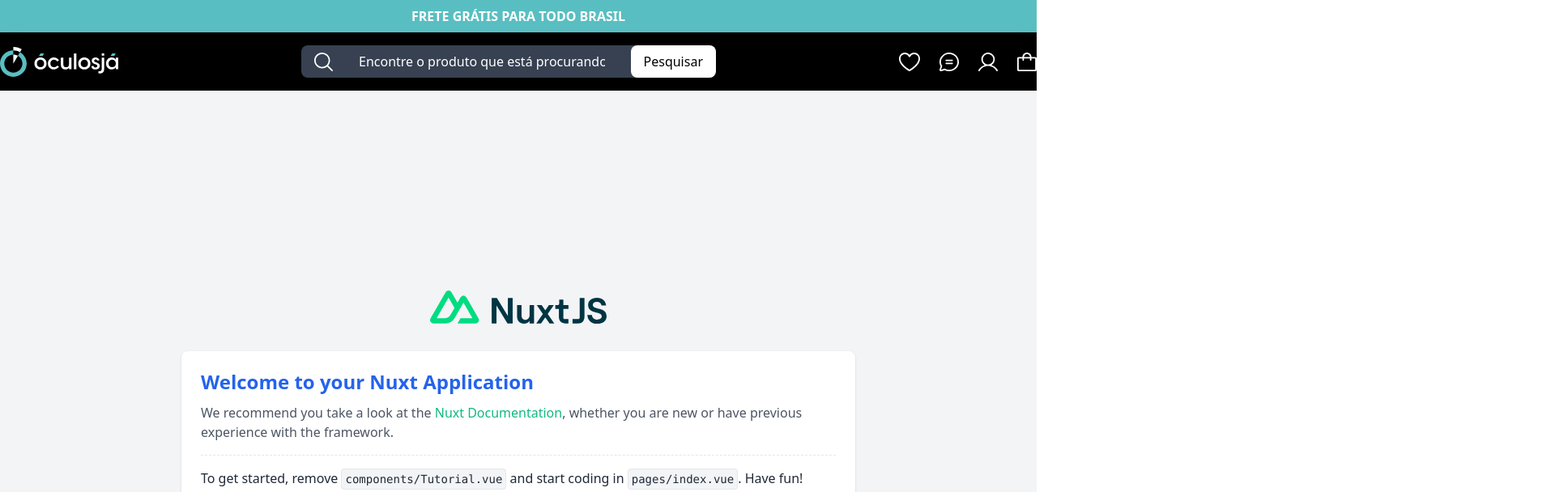
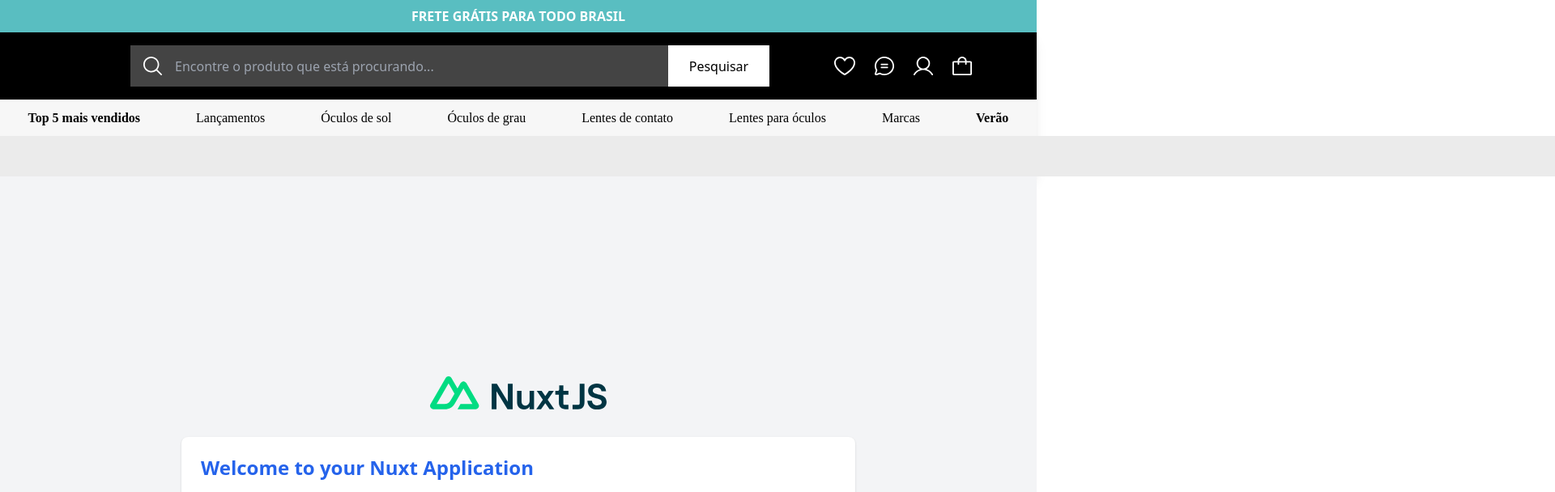
Before and after one commit to marcotulionasc/git-remote-add-origin-https---github.com-marcotulionasc-lp-product, a Nuxt app: page / in a window 1280 px wide. Shown: the top 608 px of the page at 81% size, 1920 px wide, since content can reach past the window. Built offline with nearby package versions, Linux system fonts and the light colour scheme.

Commit message:
:sparkles: subindo o design

```diff
--- a/components/HeaderPage.vue
+++ b/components/HeaderPage.vue
@@ -1,30 +1,26 @@
 <template>
   <header class="w-full bg-black shadow-lg">
+
+    <!-- Menu principal -->
     <div class="container mx-auto flex justify-between items-center py-4">
-      <!-- Logo -->
-      <div class="flex items-center">
-
+      <div class="flex items-center mx-20">
         <img src="../assets/images/Modo_de_isolamento.svg" alt="Logo" />
       </div>
 
-      <!-- Campo de busca -->
-      <div class="flex items-center bg-gray-700 rounded-lg w-2/5">
+      <div class="flex items-center bg-[#444444] w-[789px] h-[51px]">
         <span class="text-white px-4">
-          <!-- Ícone de lupa -->
           <svg width="23" height="23" viewBox="0 0 23 23" fill="none" xmlns="http://www.w3.org/2000/svg">
             <path
               d="M22.741 21.4907L17.2104 15.9612C18.8134 14.0367 19.6128 11.5683 19.4422 9.06946C19.2716 6.57063 18.1442 4.23378 16.2945 2.54502C14.4448 0.856254 12.0153 -0.0543923 9.51126 0.00251513C7.00726 0.0594225 4.6216 1.0795 2.85055 2.85055C1.0795 4.6216 0.0594225 7.00726 0.00251513 9.51126C-0.0543923 12.0153 0.856254 14.4448 2.54502 16.2945C4.23378 18.1442 6.57063 19.2716 9.06946 19.4422C11.5683 19.6128 14.0367 18.8134 15.9612 17.2104L21.4907 22.741C21.5728 22.8231 21.6702 22.8883 21.7775 22.9327C21.8848 22.9771 21.9997 23 22.1159 23C22.232 23 22.3469 22.9771 22.4542 22.9327C22.5615 22.8883 22.6589 22.8231 22.741 22.741C22.8231 22.6589 22.8883 22.5615 22.9327 22.4542C22.9771 22.3469 23 22.232 23 22.1159C23 21.9997 22.9771 21.8848 22.9327 21.7775C22.8883 21.6702 22.8231 21.5728 22.741 21.4907ZM1.79173 9.74465C1.79173 8.17171 2.25816 6.63409 3.13204 5.32624C4.00592 4.01839 5.24799 2.99905 6.7012 2.39711C8.1544 1.79517 9.75347 1.63768 11.2962 1.94454C12.8389 2.25141 14.256 3.00885 15.3682 4.12108C16.4804 5.23332 17.2379 6.65039 17.5448 8.19311C17.8516 9.73582 17.6941 11.3349 17.0922 12.7881C16.4902 14.2413 15.4709 15.4834 14.163 16.3573C12.8552 17.2311 11.3176 17.6976 9.74465 17.6976C7.63612 17.6952 5.61462 16.8566 4.12367 15.3656C2.63271 13.8747 1.79407 11.8532 1.79173 9.74465Z"
               fill="white" />
           </svg>
-
         </span>
         <input type="text" placeholder="Encontre o produto que está procurando..."
-          class="bg-gray-700 text-white placeholder-white outline-none flex-grow py-2 px-4" />
-        <button class="bg-white text-black ml-4 px-4 py-2 rounded-lg">Pesquisar</button>
+          class="w-[789px] h-[51px] bg-[#444444]" />
+        <button class="w-[162px] h-[51px] bg-white">Pesquisar</button>
       </div>
 
-      <!-- Ícones à direita -->
-      <div class="flex space-x-6 text-white">
+      <div class="flex space-x-6 text-white mx-20">
         <svg width="26" height="23" viewBox="0 0 26 23" fill="none" xmlns="http://www.w3.org/2000/svg">
           <path
             d="M18.8036 0C16.4067 0 14.3081 1.064 13 2.8625C11.6919 1.064 9.5933 0 7.19643 0C5.28848 0.00221995 3.45929 0.785612 2.11016 2.17831C0.761034 3.571 0.0021505 5.45927 0 7.42883C0 15.8162 12.0471 22.6052 12.5601 22.8856C12.6953 22.9607 12.8465 23 13 23C13.1535 23 13.3047 22.9607 13.4399 22.8856C13.9529 22.6052 26 15.8162 26 7.42883C25.9978 5.45927 25.239 3.571 23.8898 2.17831C22.5407 0.785612 20.7115 0.00221995 18.8036 0ZM13 20.9445C10.8805 19.6696 1.85714 13.862 1.85714 7.42883C1.85899 5.96762 2.42211 4.5668 3.42302 3.53356C4.42393 2.50033 5.78093 1.91902 7.19643 1.91712C9.45402 1.91712 11.3495 3.15845 12.1411 5.15226C12.211 5.32807 12.33 5.47844 12.483 5.58427C12.6359 5.69009 12.8159 5.74659 13 5.74659C13.1841 5.74659 13.3641 5.69009 13.517 5.58427C13.67 5.47844 13.789 5.32807 13.8589 5.15226C14.6505 3.15486 16.546 1.91712 18.8036 1.91712C20.2191 1.91902 21.5761 2.50033 22.577 3.53356C23.5779 4.5668 24.141 5.96762 24.1429 7.42883C24.1429 13.8524 15.1171 19.6684 13 20.9445Z"
@@ -46,10 +42,86 @@
             d="M22.1538 5.52H17.5385C17.5385 4.05601 16.9549 2.65197 15.9163 1.61677C14.8776 0.58157 13.4689 0 12 0C10.5311 0 9.12238 0.58157 8.08372 1.61677C7.04505 2.65197 6.46154 4.05601 6.46154 5.52H1.84615C1.35652 5.52 0.886947 5.71386 0.540726 6.05892C0.194505 6.40399 0 6.872 0 7.36V21.16C0 21.648 0.194505 22.116 0.540726 22.4611C0.886947 22.8061 1.35652 23 1.84615 23H22.1538C22.6435 23 23.1131 22.8061 23.4593 22.4611C23.8055 22.116 24 21.648 24 21.16V7.36C24 6.872 23.8055 6.40399 23.4593 6.05892C23.1131 5.71386 22.6435 5.52 22.1538 5.52ZM12 1.84C12.9793 1.84 13.9184 2.22771 14.6109 2.91785C15.3033 3.60798 15.6923 4.544 15.6923 5.52H8.30769C8.30769 4.544 8.6967 3.60798 9.38914 2.91785C10.0816 2.22771 11.0207 1.84 12 1.84ZM22.1538 21.16H1.84615V7.36H6.46154V9.2C6.46154 9.444 6.55879 9.67801 6.7319 9.85054C6.90501 10.0231 7.1398 10.12 7.38462 10.12C7.62943 10.12 7.86422 10.0231 8.03733 9.85054C8.21044 9.67801 8.30769 9.444 8.30769 9.2V7.36H15.6923V9.2C15.6923 9.444 15.7896 9.67801 15.9627 9.85054C16.1358 10.0231 16.3706 10.12 16.6154 10.12C16.8602 10.12 17.095 10.0231 17.2681 9.85054C17.4412 9.67801 17.5385 9.444 17.5385 9.2V7.36H22.1538V21.16Z"
             fill="white" />
         </svg>
+      </div>
+    </div>
+
+    <!-- Menu secundário -->
+    <div class="h-[45px] container flex justify-between items-center bg-[#f7f7f7]">
+      <a href="#" class="mx-auto menu-item hover:bg-black transition-all duration-300 ease-in-out">
+        <div class="h-[45px] p-2 flex flex-col justify-center items-center">
+          <div class="text-center text-black text-base font-bold font-['Montserrat'] hover:text-[#59bec1]">
+            Top 5 mais vendidos
+          </div>
+        </div>
+      </a>
+
+      <a href="#" class="mx-auto menu-item hover:bg-black transition-all duration-300 ease-in-out">
+        <div class="h-[45px] p-2 flex flex-col justify-center items-center">
+          <div class="text-center text-black text-base font-['Montserrat'] hover:text-[#59bec1]">
+            Lançamentos
+          </div>
+        </div>
+      </a>
+
+      <a href="#" class="mx-auto menu-item hover:bg-black transition-all duration-300 ease-in-out">
+        <div class="h-[45px] p-2 flex flex-col justify-center items-center">
+          <div class="text-center text-black text-base font-['Montserrat'] hover:text-[#59bec1]">
+            Óculos de sol
+          </div>
+        </div>
+      </a>
+
+      <a href="#" class="mx-auto menu-item hover:bg-black transition-all duration-300 ease-in-out">
+        <div class="h-[45px] p-2 flex flex-col justify-center items-center">
+          <div class="text-center text-black text-base font-['Montserrat'] hover:text-[#59bec1]">
+            Óculos de grau
+          </div>
+        </div>
+      </a>
+
+      <a href="#" class="mx-auto menu-item hover:bg-black transition-all duration-300 ease-in-out">
+        <div class="h-[45px] p-2 flex flex-col justify-center items-center">
+          <div class="text-center text-black text-base font-['Montserrat'] hover:text-[#59bec1]">
+            Lentes de contato
+          </div>
+        </div>
+      </a>
+
+      <a href="#" class="mx-auto menu-item hover:bg-black transition-all duration-300 ease-in-out">
+        <div class="h-[45px] p-2 flex flex-col justify-center items-center">
+          <div class="text-center text-black text-base font-['Montserrat'] hover:text-[#59bec1]">
+            Lentes para óculos
+          </div>
+        </div>
+      </a>
+
+      <a href="#" class="mx-auto menu-item hover:bg-black transition-all duration-300 ease-in-out">
+        <div class="h-[45px] p-2 flex flex-col justify-center items-center">
+          <div class="text-center text-black text-base font-['Montserrat'] hover:text-[#59bec1]">
+            Marcas
+          </div>
+        </div>
+      </a>
+
+      <a href="#" class="mx-auto menu-item hover:bg-black transition-all duration-300 ease-in-out">
+        <div class="h-[45px] p-2 flex flex-col justify-center items-center">
+          <div class="text-center text-black text-base font-bold font-['Montserrat'] hover:text-[#59bec1]">
+            Verão
+          </div>
+        </div>
+      </a>
+    </div>
+
+    <!-- Path do produto -->
+    <div class="w-[1920px] h-[50px] bg-[#ebebeb]"></div>
 
 
-      </div>
-    </div>
+
+
+
+
+
+
   </header>
 </template>
 
--- a/pages/index.vue
+++ b/pages/index.vue
@@ -1,7 +1,8 @@
 <template>
   <div>
     <HighlightBar />
-    <HeaderPage />
+    <HeaderPage class="md:block hidden" /> <!-- Versão Desktop -->
+    <!-- <HeaderMobile class="md:hidden"/> Versão Mobile -->
     <Tutorial class="text-blue-600" />
   </div>
 </template>
```
